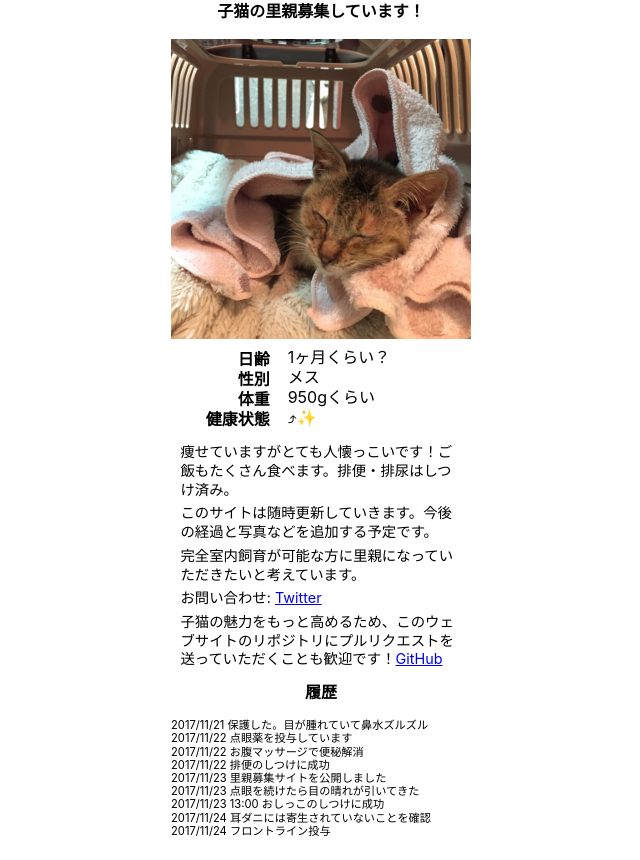
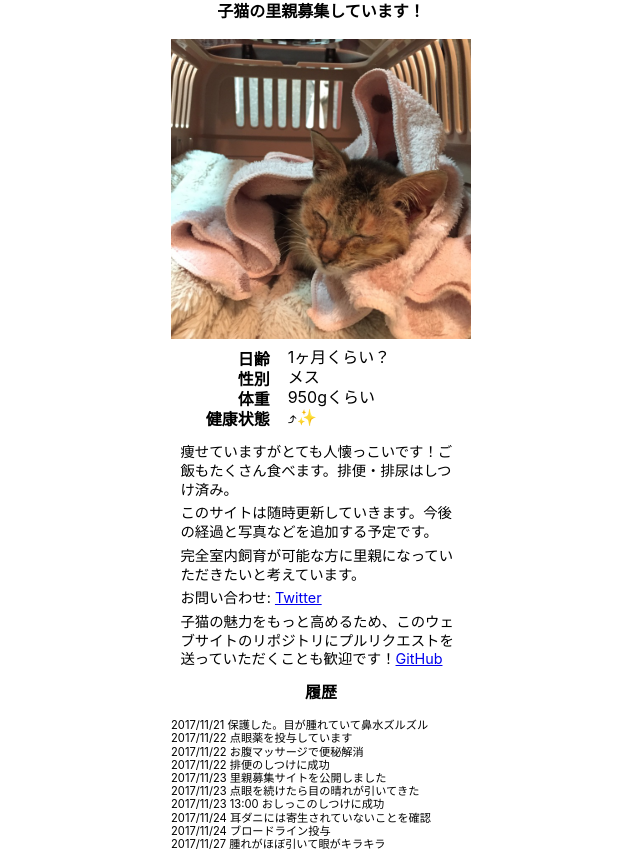
Before and after one commit to kamataryo/komomo-want-you, a website: page index.html in a window 1280 px wide. Shown: the part 517-1377 px from the top of the page, without its empty margins (319-959 px from the left). Drawn offline with Linux system fonts and the light colour scheme.

Commit message:
Update log

```diff
--- a/index.html
+++ b/index.html
@@ -88,7 +88,8 @@
         <li class="cat-log-item">2017/11/23 点眼を続けたら目の晴れが引いてきた</li>
         <li class="cat-log-item">2017/11/23 13:00 おしっこのしつけに成功</li>
         <li class="cat-log-item">2017/11/24 耳ダニには寄生されていないことを確認</li>
-        <li class="cat-log-item">2017/11/24 フロントライン投与</li>
+        <li class="cat-log-item">2017/11/24 ブロードライン投与</li>
+        <li class="cat-log-item">2017/11/27 腫れがほぼ引いて眼がキラキラ</li>
       </ul>
     </section>
 
```
